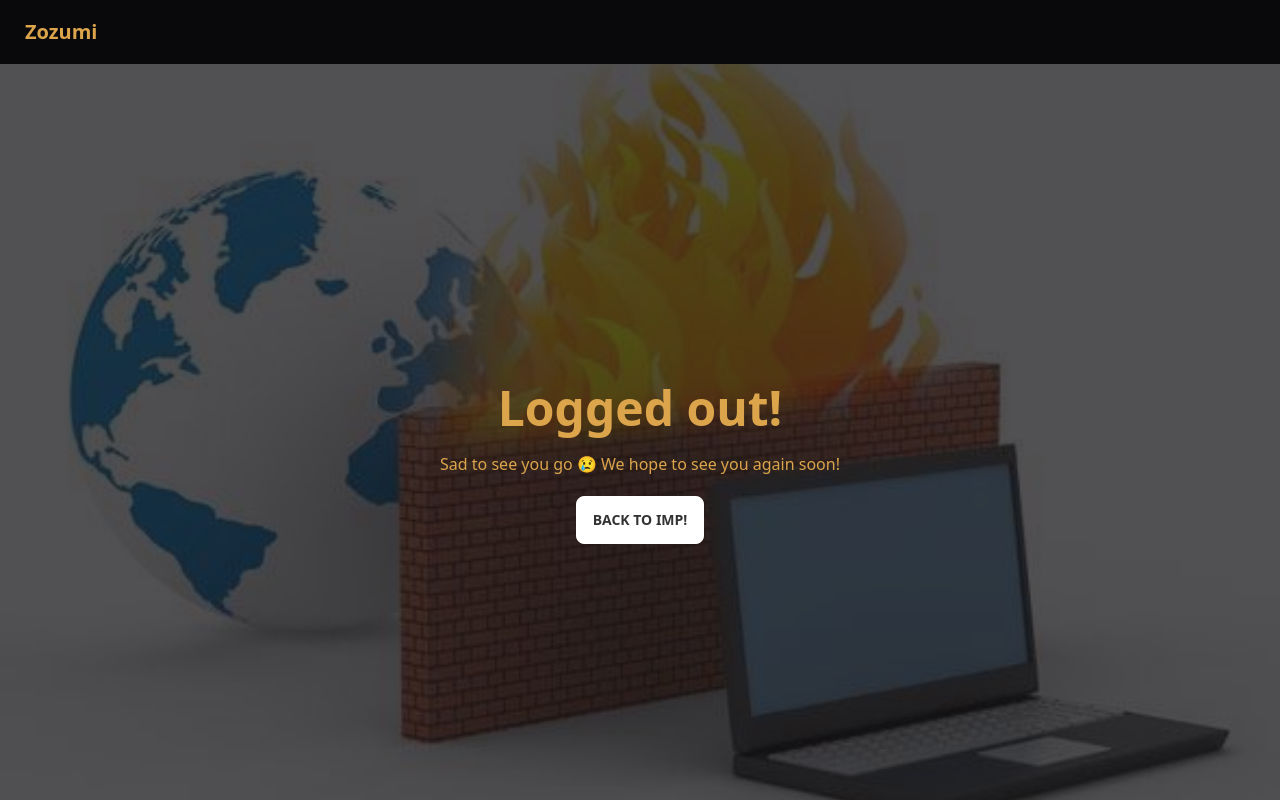
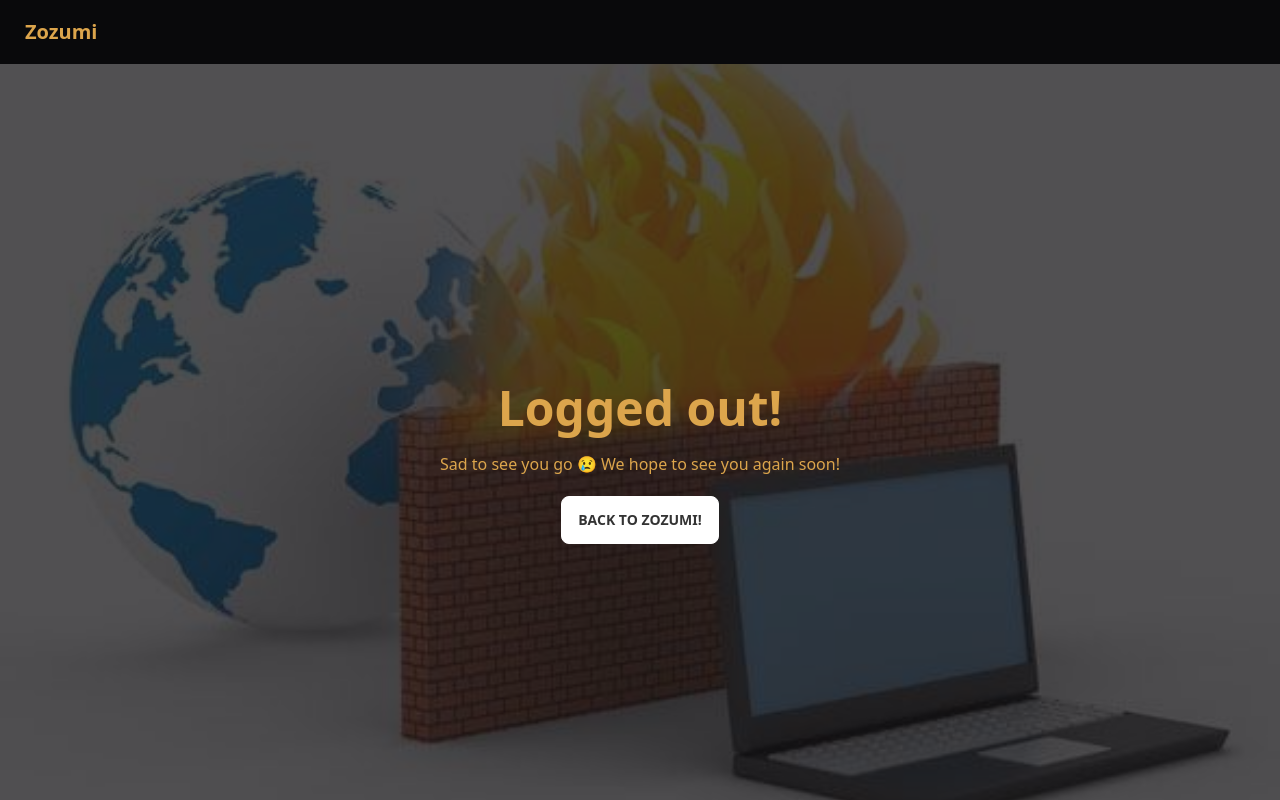
Before and after one commit to krzymich24/Zozumi, a React (Vite) app in the folder react/: page /#/logout in a window 1280 px wide. Shown: the top 800 px of the page. Built offline with nearby package versions, Linux system fonts and the light colour scheme.

Commit message:
style changes

```diff
--- a/react/src/components/Home.tsx
+++ b/react/src/components/Home.tsx
@@ -22,7 +22,7 @@ export function Home() {
   const [inputValue, setInputValue] = useState('');
 
   // Function to handle button click and toggle the display of the input form
-  const handleButtonClick = () => {
+  const addRule = () => {
     setShowForm(!showForm); // Toggle the state
   };
 
@@ -55,7 +55,7 @@ export function Home() {
             <GymCard id={id} image={image} location={location} name={name} />
           ))}
           <div>
-            <button className="btn-primary btn" onClick={handleButtonClick}>Add rule</button>
+            <button className="btn-primary btn" onClick={addRule}>Add rule</button>
             {showForm && (
               <div className="card w-full max-w-sm shrink-0 bg-base-100 shadow-2xl">
               <form className="card-body" onSubmit={handleSubmit}>
@@ -145,6 +145,7 @@ export function Home() {
               </div>
             )}
           </div>
+          <button className="btn-primary btn">Show all rules</button>
         </main>
       </div>
     </div>
--- a/react/src/components/LogOut.tsx
+++ b/react/src/components/LogOut.tsx
@@ -17,8 +17,8 @@ export function LogOut() {
         <div className="max-w-md">
           <h1 className="mb-5 text-5xl font-bold">Logged out!</h1>
           <p className="mb-5">Sad to see you go 😢 We hope to see you again soon!</p>
-          <Link to="/home">
-            <button className="btn-primary btn">Back to IMP!</button>
+          <Link to="/">
+            <button className="btn-primary btn">Back to Zozumi!</button>
           </Link>
         </div>
       </div>
```
